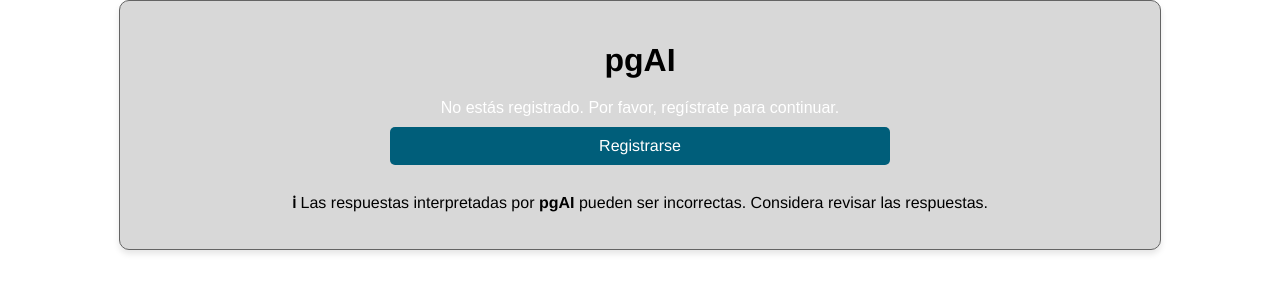
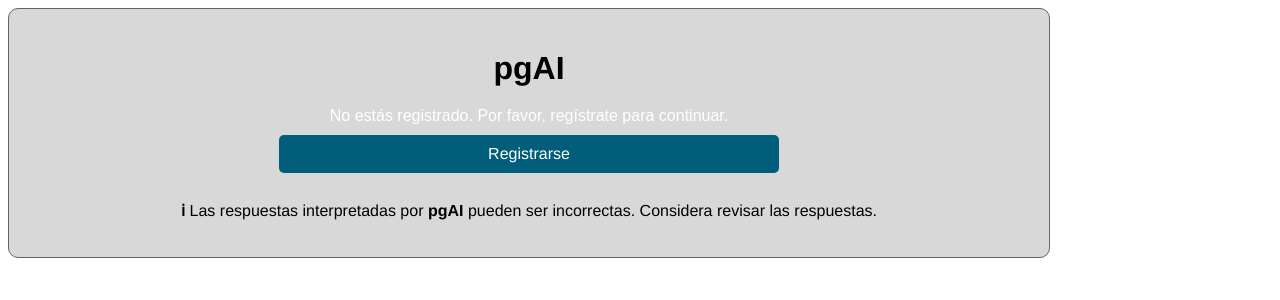
Before and after one commit to pgsystems/pgsystems.github.io, a PHP site: page / in a window 1280 px wide. Shown: the top 300 px of the page. Run offline with PHP 8.4, Linux system fonts and the light colour scheme.

Commit message:
Update styles.css

```diff
--- a/styles.css
+++ b/styles.css
@@ -1,9 +1,5 @@
 body {
-    display: flex; /* Hacemos que el body sea un contenedor Flex */
-    justify-content: center; /* Centra el contenido horizontalmente */
-    align-items: center; /* Centra el contenido verticalmente */
-    margin: 0;
-    padding: 0;
+    align-items: center;
     font-family: Arial, sans-serif;
     background-color: #ffffff;
     color: white;
@@ -21,7 +17,7 @@ body {
     width: 1000px; /* Ancho del contenedor */
     text-align: center; /* Centra el texto dentro del contenedor */
     background-color: rgb(216, 216, 216);
-    box-shadow: 0 4px 6px rgba(0, 0, 0, 0.1);
+    box-shadow: 2 4px 6px rgba(0, 0, 0, 0.1);
 }
 
 h1 {
```
